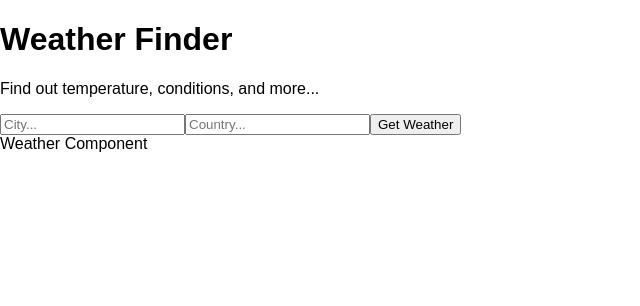
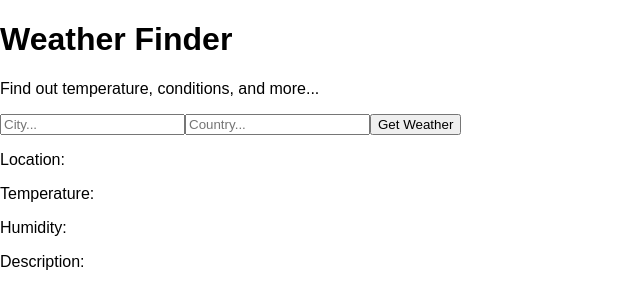
Before and after one commit to acfromspace/weatherchecker, a React (Create React App) app: page / in a window 1280 px wide. Shown: the top 306 px of the page, without its empty margins (0-640 px from the left). Built offline with nearby package versions, Linux system fonts and the light colour scheme.

Commit message:
[+] States and prop calling from API

```diff
--- a/src/App.js
+++ b/src/App.js
@@ -10,20 +10,47 @@ import Weather from './components/Weather';
 const API_KEY = '3d0ef9639326e8f751a89d6ef01a91bf';
 
 class App extends Component {
+  // constructor(props) {
+  //   super(props);
+  //   this.state = {
+  //     // deprecated, old way to do this
+  //   }
+  // }
+  state = {
+    temperature: undefined,
+    city: undefined,
+    country: undefined,
+    humidity: undefined,
+    description: undefined,
+    error: undefined
+  }
   // One can put their own methods here
   // JSON = Javascript Object Notation
   getWeather = async (e) => {
     // Prevent the default behavior of this component
     e.preventDefault();
+    const city = e.target.elements.city.value;
+    const country = e.target.elements.country.value;
     // Variable that makes the call to the URL
-    const API_CALL = await fetch(`http://api.openweathermap.org/data/2.5/weather?q=Manchester,uk&appid=${API_KEY}&units=metric`);
+    const API_CALL = await fetch(`http://api.openweathermap.org/data/2.5/weather?q=${city},${country}&appid=${API_KEY}&units=metric`);
     // Convert the response from the URL to json format (json is a universal accepted language)
     const data = await API_CALL.json();
     // Display the data
     console.log(data);
+    // Have the state variables equal to the proper data calls
+    // This is how to manipulate APIs
+    this.setState({
+      temperature: data.main.temp,
+      city: data.name,
+      country: data.sys.country,
+      humidity: data.main.humidity,
+      // In this API, it uses an array for the description
+      description: data.weather[0].description,
+      error: "",
+    });
   }
 
-  // Before one had to do this to properly bind the function React version < 16.0
+  // Back in time, one had to do this to properly bind the function React version < 16.0
   // constructor() {
   //   this.getWeather = this.getWeather.bind(this);
   // }
@@ -34,7 +61,13 @@ class App extends Component {
       <div>
         <Titles />
         <Form getWeather={this.getWeather} />
-        <Weather />
+        <Weather
+          temperature={this.state.temperature}
+          city={this.state.city}
+          country={this.state.country}
+          humidity={this.state.humidity}
+          description={this.state.description}
+          error={this.state.error} />
       </div>
       // <div className="App">
       //   <header className="App-header">
--- a/src/components/Weather.js
+++ b/src/components/Weather.js
@@ -4,7 +4,10 @@ class Weather extends Component {
     render() {
         return (
             <div>
-                Weather Component
+                <p>Location: {this.props.city}{this.props.country}</p>
+                <p>Temperature: {this.props.temperature}</p>
+                <p>Humidity: {this.props.humidity}</p>
+                <p>Description: {this.props.description}</p>
             </div>
         );
     }
```
